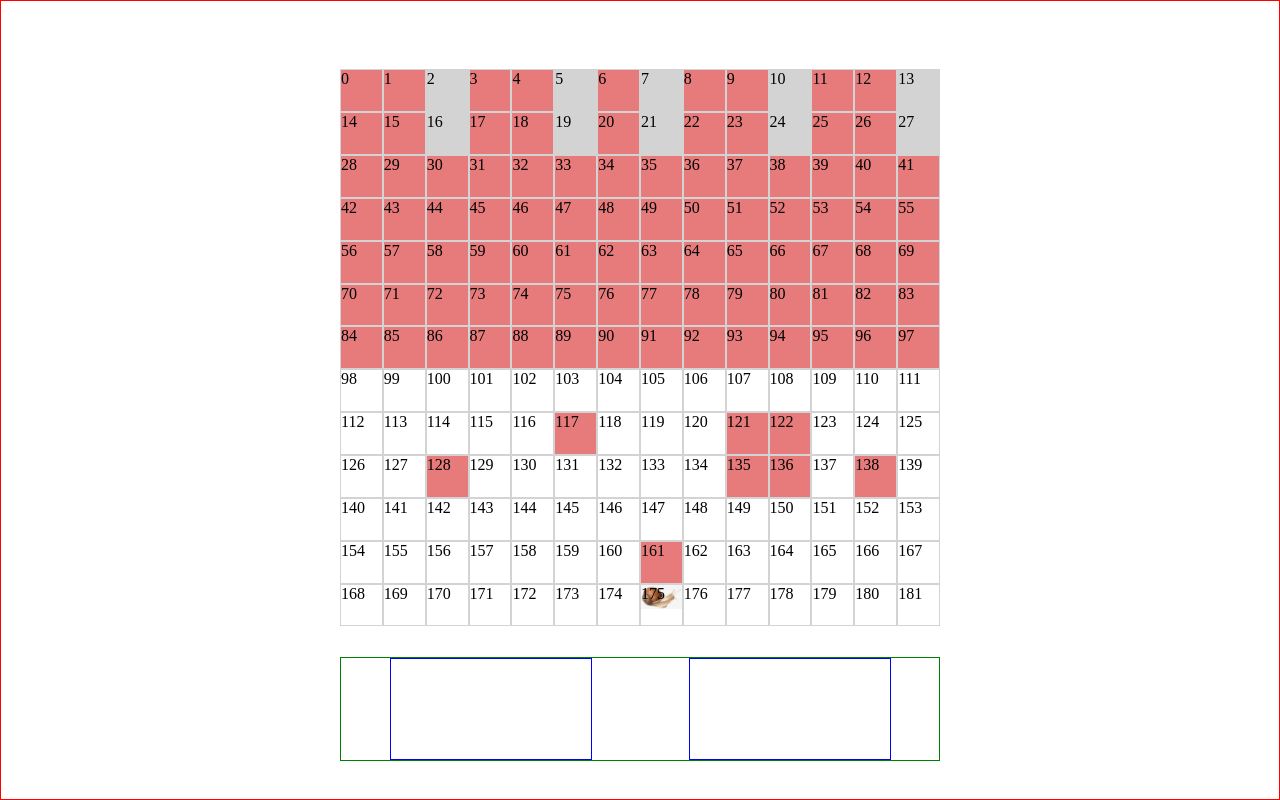
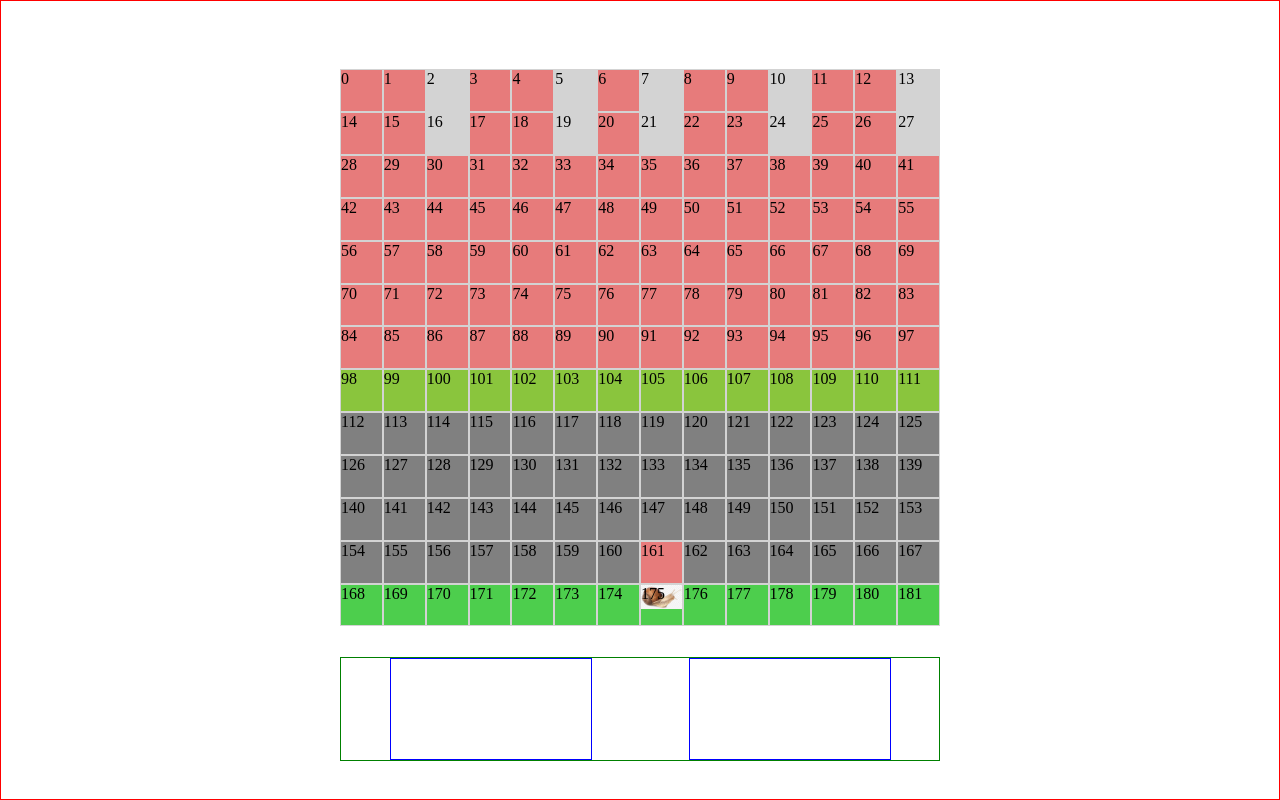
Before and after one commit to annamonkman/sei-project-one, a plain HTML site: page index.html in a window 1280 px wide. Drawn offline with Linux system fonts and the light colour scheme.

Commit message:
pushing Tues

```diff
--- a/index.html
+++ b/index.html
@@ -15,10 +15,17 @@
       <div class = 'page-decoration-wrapper'></div>
       <div class = 'page-decoration-wrapper'></div>
     </div>
-    <div class = 'popup'>
-      <h3>I am a Pop up </h3>
-      <button>Start game</button>
+    <div class = 'popup-start'>
+      <h3>Start game </h3>
+      <button class = 'start-button'>Start game</button>
     </div>
+    <div class = 'popup-lose'>
+    <h3>you lose, try again</h3>
+      <button class = 'restart-button' >restart</button>
+    </div>
+    <div class = 'popup-win'>
+      <h3>you have won, play again? </h3>
+      <button class = 'restart-button' >restart</button>
   </div>
 </body>
 </html>
--- a/scripts/app.js
+++ b/scripts/app.js
@@ -16,18 +16,23 @@ function init() {
 
   let ratTimer
 
+  const unsafeLandClass = 'unsafe'
+  const unsafeClass = 'unsafe'
   const roadClass = 'road'
+  const waterClass = 'water'
   const pipeClass = 'pipe'
+  const startStripClass = 'start-strip'
+  const middleStripClass = 'middle-strip'
 
+  const unsafeLandArray = [0, 1, 3, 4, 6, 8, 9, 11, 12, 14, 15, 17, 18, 20, 22, 23, 25, 26, 28, 29, 30, 31, 32, 33, 34, 35, 36, 37, 38, 39, 40, 41, 42, 43, 44, 45, 46, 47, 48, 49, 50, 51, 52, 53, 54, 55, 56, 57, 58, 59, 60, 61, 62, 63, 64, 65, 66, 67, 68, 69, 70, 71, 72, 73, 74, 75, 76, 77, 78, 79, 80, 81, 82, 83, 84, 85, 86, 87, 88, 89, 90, 91, 92, 93, 94, 95, 96, 97]
   const roadArray = [112, 113, 114, 115, 116, 117, 118, 119, 120, 121, 122, 123, 124, 125, 126, 127, 128, 129, 130, 131, 132, 133, 134, 135, 136, 137, 138, 139, 140, 141, 142, 143, 144, 145, 146, 147, 148, 149, 150, 151, 152, 153, 154, 155, 156, 157, 158, 159, 160, 161, 162, 163, 164, 165, 166, 167]
-
+  const waterArray = [0, 1, 3, 4, 6, 8, 9, 11, 12, 14, 15, 17, 18, 20, 22, 23, 25, 26, 28, 29, 30, 31, 32, 33, 34, 35, 36, 37, 38, 39, 40, 41, 42, 43, 44, 45, 46, 47, 48, 49, 50, 51, 52, 53, 54, 55, 56, 57, 58, 59, 60, 61, 62, 63, 64, 65, 66, 67, 68, 69, 70, 71, 72, 73, 74, 75, 76, 77, 78, 79, 80, 81, 82, 83, 84, 85, 86, 87, 88, 89, 90, 91, 92, 93, 94, 95, 96, 97]
+  const startStripArray = [168, 169, 170, 171, 172, 173, 174, 175, 176, 177, 178, 179, 180, 181]
+  const middleStripArray = [98, 99, 100, 101, 102, 103, 104, 105, 106, 107, 108, 109, 110, 111]
   // const safeLandClass = 'safe'
   // const safeLand = [210, 211, 212]
   // console.log('SAFESTARTLAND', safeLand)
 
-  const unsafeLandClass = 'unsafe'
-  const unsafeLandArray = [0, 1, 3, 4, 6, 8, 9, 11, 12, 14, 15, 17, 18, 20, 22, 23, 25, 26, 28, 29, 30, 31, 32, 33, 34, 35, 36, 37, 38, 39, 40, ]
-  // const unsafeLand = [14, 15, 16] // this is an object typeof
 
   // const ratClass = 'unsafe'
   const ratStartPosition = 167
@@ -52,22 +57,6 @@ function init() {
   // * Remove Snail from grid
   function removeSnail(position) {
     cells[position].classList.remove(snailClass)
-  }
-
-  // * Add safe land class to cells
-  // function addSafeLandClass(args) {
-  //   cells[args].classList.add(safeLandClass)
-  //   console.log('ARGS>>', args)
-  // }
-
-  // * Add unsafe land class to cells
-  function addUnsafeLandClass(position) {
-    cells[position].classList.add(unsafeLandClass)
-  }
-
-  // * remove unsafe land class from cells
-  function removeUnsafeLandClass(position) {
-    cells[position].classList.remove(unsafeLandClass)
   }
 
   // * Move Snail
@@ -96,7 +85,7 @@ function init() {
   // if snailclass current position is same as class remove snail.
   function snailDie() {
     console.log('snail current pos >>', snailCurrentPosition)
-    if (cells[snailCurrentPosition].classList.contains(unsafeLandClass) === true)  {
+    if (cells[snailCurrentPosition].classList.contains(unsafeLandClass) === true || cells[snailCurrentPosition].classList.contains(unsafeClass))  {
       setTimeout(() => {
         window.alert('snail died')
       }, 1000)
@@ -109,12 +98,12 @@ function init() {
   // * animate unsafe land
 
   function moveRat() {
-    addUnsafeLandClass(ratCurrentPosition)
+    addUnsafeClass(ratCurrentPosition)
     console.log('RAT CURRENT POSITION', ratCurrentPosition)
 
     ratTimer = setInterval(() => {
 
-      removeUnsafeLandClass(ratCurrentPosition)
+      removeUnsafeClass(ratCurrentPosition)
       if (ratCurrentPosition <= 167 && ratCurrentPosition >= 154 + 1) {
         console.log('rat moving')
         ratCurrentPosition--
@@ -125,7 +114,7 @@ function init() {
       }
       console.log('RAT UPDATED CURRENT>>', ratCurrentPosition)
 
-      addUnsafeLandClass(ratCurrentPosition)
+      addUnsafeClass(ratCurrentPosition)
 
     }, 800)
 
@@ -176,148 +165,60 @@ function init() {
     cells[position].classList.add(pipeClass)
   }
 
-  // * add land strip
+  // * add start strip
+  function addStartStripClass(positions) {
+    positions.forEach(item => cells[item].classList.add(startStripClass))
+  }
 
   // * add road
-  function addRoadClass(position) {
-    cells.forEach(cell => {
-      cell[position].classList.add(roadClass)
-      console.log('Added road class for each')
-    })
+  function addRoadClass(positions) {
+    positions.forEach(item => cells[item].classList.add(roadClass))
   }
-  addRoadClass(roadArray)
-  console.log('ROAD ARRAY', roadArray)
 
-  // for (let i = 112; i <= 167; i++) {
-  //   // cells[i].classList.add(roadClass)
-  //   addRoadClass(i)
+  // * add middle strip
+  function addMiddleStripClass(positions) {
+    positions.forEach(item => cells[item].classList.add(middleStripClass))
+  }
+
+  // * add water
+  function addWaterClass(positions) {
+    positions.forEach(item => cells[item].classList.add(waterClass))
+  }
+
+  // * Add safe land class to cells
+  // function addSafeLandClass(args) {
+  //   cells[args].classList.add(safeLandClass)
+  //   console.log('ARGS>>', args)
   // }
 
+  // * Add unsafe land class to cells
+  function addUnsafeLandClass(positions) {
+    positions.forEach(item => cells[item].classList.add(unsafeLandClass))
+  }
 
+  function addUnsafeClass(position) {
+    cells[position].classList.add(unsafeClass)
+  }
 
-  // * add water
+  // * remove unsafe land class from cells
+
+  // function removeUnsafeLandClass(positions) {
+  //   positions.forEach(item => cells[item].classList.remove(unsafeLandClass))
+  // }
+
+  function removeUnsafeClass(position) {
+    cells[position].classList.remove(unsafeClass)
+  }
 
 
   // * Event Listeners, calling functions
+
   document.addEventListener('keyup', handleKeyUp)
   createGrid(gridStartPosition)
 
   moveRat(ratCurrentPosition)
-  // addSafeLandClass(safeLand)
-
-  // addUnsafeLandClass(unsafeLand)
 
   // addSafeLandClass(181)
-  // addSafeLandClass(180)
-  // addSafeLandClass(179)
-  // addSafeLandClass(178)
-  // addSafeLandClass(177)
-  // addSafeLandClass(176)
-  // addSafeLandClass(175)
-  // addSafeLandClass(174)
-  // addSafeLandClass(173)
-  // addSafeLandClass(172)
-  // addSafeLandClass(171)
-  // addSafeLandClass(170)
-  // addSafeLandClass(169)
-  // addSafeLandClass(168)
-
-  addUnsafeLandClass(28)
-  addUnsafeLandClass(29)
-  addUnsafeLandClass(30)
-  addUnsafeLandClass(31)
-  addUnsafeLandClass(32)
-  addUnsafeLandClass(33)
-  addUnsafeLandClass(34)
-  addUnsafeLandClass(35)
-  addUnsafeLandClass(36)
-  addUnsafeLandClass(37)
-  addUnsafeLandClass(38)
-  addUnsafeLandClass(39)
-  addUnsafeLandClass(40)
-  addUnsafeLandClass(41)
-  addUnsafeLandClass(42)
-  addUnsafeLandClass(43)
-  addUnsafeLandClass(44)
-  addUnsafeLandClass(45)
-  addUnsafeLandClass(46)
-  addUnsafeLandClass(47)
-  addUnsafeLandClass(48)
-  addUnsafeLandClass(49)
-  addUnsafeLandClass(50)
-  addUnsafeLandClass(51)
-  addUnsafeLandClass(52)
-  addUnsafeLandClass(53)
-  addUnsafeLandClass(54)
-  addUnsafeLandClass(55)
-  addUnsafeLandClass(56)
-  addUnsafeLandClass(57)
-  addUnsafeLandClass(58)
-  addUnsafeLandClass(59)
-  addUnsafeLandClass(60)
-  addUnsafeLandClass(61)
-  addUnsafeLandClass(62)
-  addUnsafeLandClass(63)
-  addUnsafeLandClass(64)
-  addUnsafeLandClass(65)
-  addUnsafeLandClass(66)
-  addUnsafeLandClass(67)
-  addUnsafeLandClass(68)
-  addUnsafeLandClass(69)
-  addUnsafeLandClass(70)
-  addUnsafeLandClass(71)
-  addUnsafeLandClass(72)
-  addUnsafeLandClass(73)
-  addUnsafeLandClass(74)
-  addUnsafeLandClass(75)
-  addUnsafeLandClass(76)
-  addUnsafeLandClass(77)
-  addUnsafeLandClass(78)
-  addUnsafeLandClass(79)
-  addUnsafeLandClass(80)
-  addUnsafeLandClass(81)
-  addUnsafeLandClass(82)
-  addUnsafeLandClass(83)
-  addUnsafeLandClass(84)
-  addUnsafeLandClass(85)
-  addUnsafeLandClass(86)
-  addUnsafeLandClass(87)
-  addUnsafeLandClass(88)
-  addUnsafeLandClass(89)
-  addUnsafeLandClass(90)
-  addUnsafeLandClass(91)
-  addUnsafeLandClass(92)
-  addUnsafeLandClass(93)
-  addUnsafeLandClass(94)
-  addUnsafeLandClass(95)
-  addUnsafeLandClass(96)
-  addUnsafeLandClass(97)
-  addUnsafeLandClass(0)
-  addUnsafeLandClass(1)
-  addUnsafeLandClass(14)
-  addUnsafeLandClass(15)
-  addUnsafeLandClass(97)
-  addUnsafeLandClass(3)
-  addUnsafeLandClass(17)
-  addUnsafeLandClass(4)
-  addUnsafeLandClass(18)
-  addUnsafeLandClass(6)
-  addUnsafeLandClass(20)
-  addUnsafeLandClass(8)
-  addUnsafeLandClass(9)
-  addUnsafeLandClass(22)
-  addUnsafeLandClass(23)
-  addUnsafeLandClass(11)
-  addUnsafeLandClass(12)
-  addUnsafeLandClass(25)
-  addUnsafeLandClass(26)
-  addUnsafeLandClass(128)
-  addUnsafeLandClass(117)
-  addUnsafeLandClass(121)
-  addUnsafeLandClass(122)
-  addUnsafeLandClass(135)
-  addUnsafeLandClass(136)
-  addUnsafeLandClass(138)
 
 
   addPipeClass(2)
@@ -331,14 +232,18 @@ function init() {
   addPipeClass(13)
   addPipeClass(27)
 
+  addUnsafeLandClass(unsafeLandArray)
+  addStartStripClass(startStripArray)
+  addRoadClass(roadArray)
+  addMiddleStripClass(middleStripArray)
+  addWaterClass(waterArray)
 
 
 
 
 
 
-
-//on page load open up start game div
+  //on page load open up start game div
 
 
 
--- a/styles/main.css
+++ b/styles/main.css
@@ -57,30 +57,39 @@ body {
   background-color: rgb(173, 199, 135);
 }
 
-.grid div.unsafe {
-  background-color: rgb(231, 123, 123);
-}
-
 #rat {
   background-image: url('../images/rat.png');
   background-repeat: no-repeat;
   background-size: contain;
 }
 
+.grid div.start-strip {
+  background-color: rgb(77, 206, 77);
+}
 .grid div.road {
   background-color: grey;
+}
+.grid div.middle-strip {
+  background-color: rgb(138, 197, 61);
+}
+.grid div.water {
+  background-color: lightskyblue;
 }
 .grid div.pipe {
   background-color: lightgray;
 }
+.grid div.unsafe {
+  background-color: rgb(231, 123, 123);
+}
 
-.popup {
+.popup-start, .popup-lose, .popup-win{
   position:absolute;
   width: 40%;
   height: 40%;
   background: white;
   display: none;
 }
-.popup-hidden {
 
+.popup-start-hidden, .popup-lose-hidden, .popup-win-hidden {
+  display: none;
 }
```
